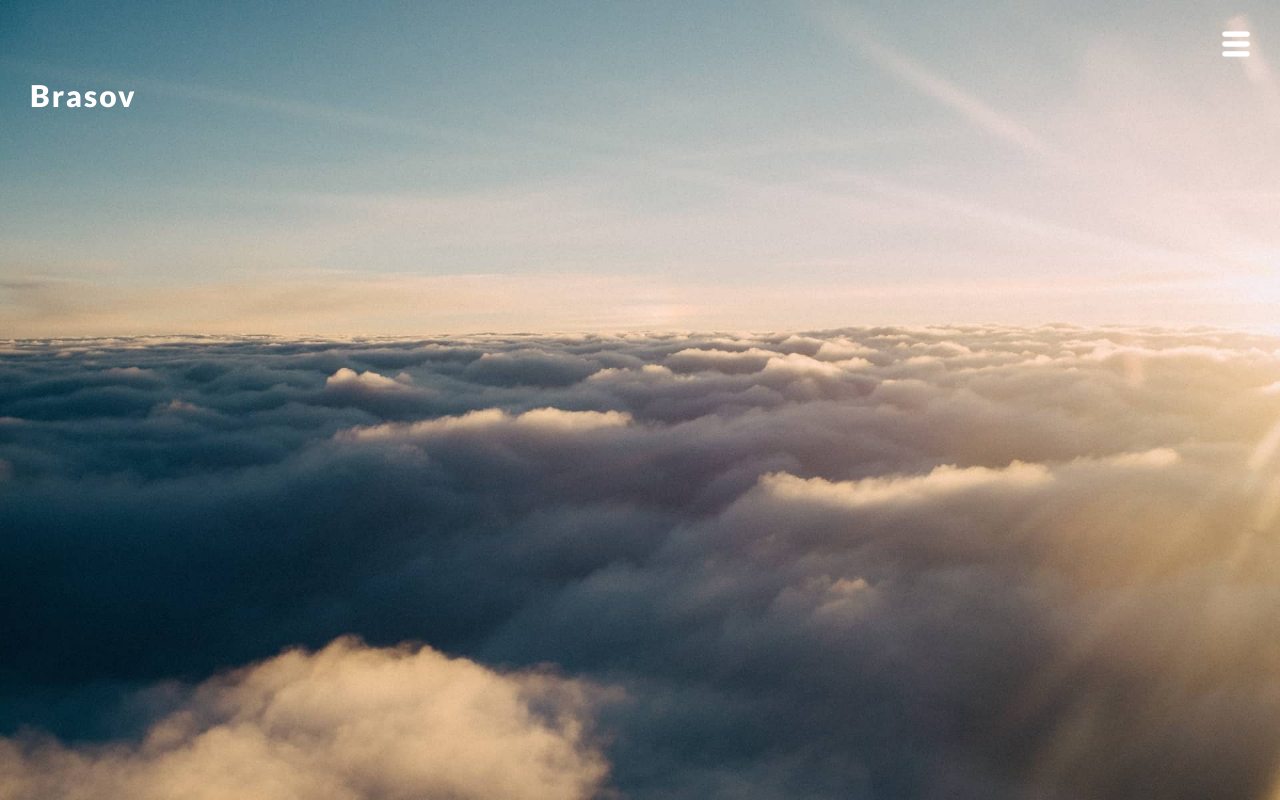
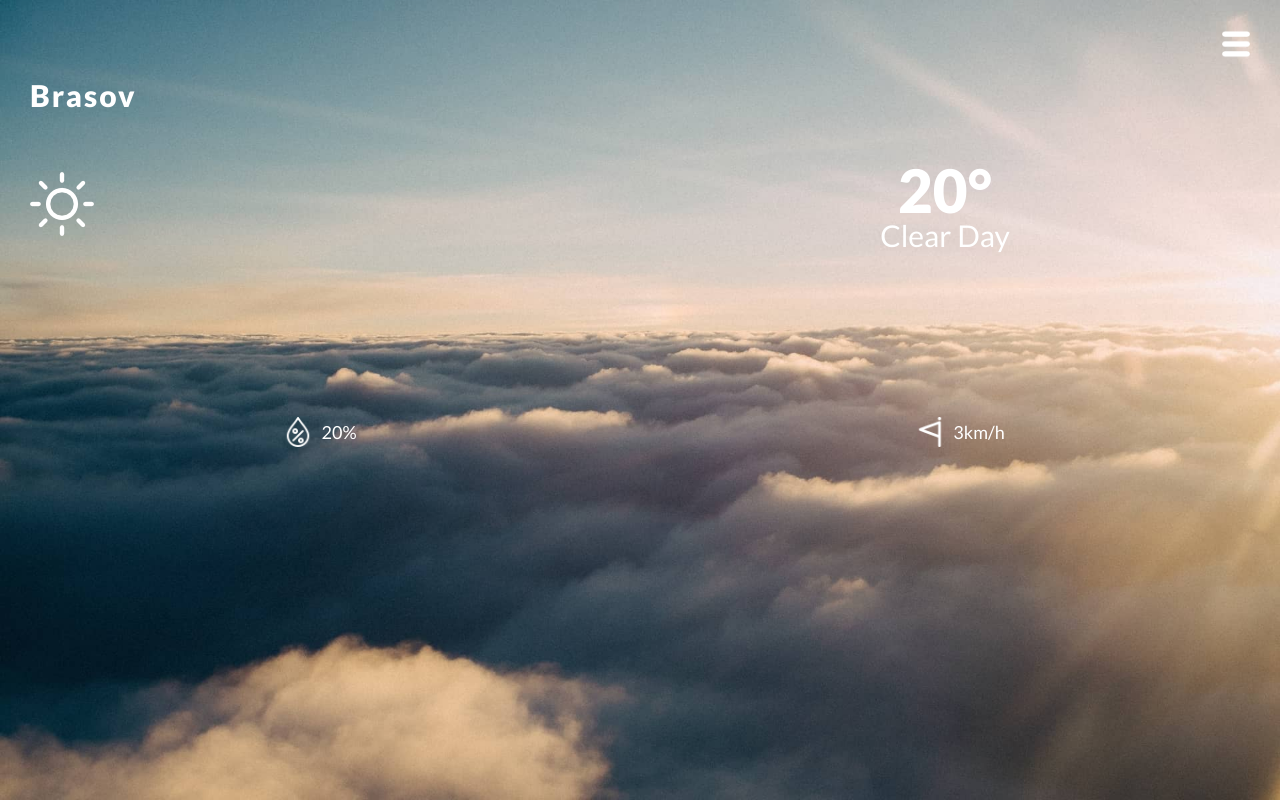
Before and after one commit to ac-asks/weather-app, a plain HTML site: page Resources/index.html in a window 1280 px wide. Drawn offline with Linux system fonts and the light colour scheme.

Commit message:
practised flexbox and used it in the icons

```diff
--- a/Resources/index.html
+++ b/Resources/index.html
@@ -32,9 +32,33 @@
         <!-- current weather section -->
         <section id="current-day-weather-container">
             <h1 class="location-label">Brasov</h1>
+
+            <div class="flex-container" id="temperature-summary-container">
+                <div>
+                    <img src="./assets/images/summary-icons/clear-day-white.png" alt="Summary Icon">
+                </div>
+
+                <div>
+                    <h1 id="degrees-label">20&#176;</h1>
+                    <p id="summary-label">Clear Day</p>
+                </div>
+
+            </div>
+
+            <div class="flex-container" id="humidity-wind-container">
+                <div>
+                        <img class="icon-sm-30" src="./assets/images/icons/humidity.png" alt="Summary Icon">
+                        <span>20%</span>
+                </div>
+
+                <div>
+                    <img class="icon-sm-30" src="./assets/images/icons/wind-speed-flag.png" alt="Summary Icon">
+                    <span>3km/h</span>
+                </div>
+
         </section>
 
-        </main>
+    </main>
     <script src="./scripts/index.js"></script>
 </body>
 </html>
--- a/Resources/style/index.css
+++ b/Resources/style/index.css
@@ -105,7 +105,7 @@ table {
 	transition: 0s;
 }
 
-/* ================================ General used Classes ================================ */
+/* ================================ Generally used Classes ================================ */
 
 .center {
     position: absolute;
@@ -140,6 +140,58 @@ table {
 
 .icon-sm-30 { /* defaults icons to 28 pixels */
     width: 30px;
+}
+
+.flex-container{
+    display: flex;
+    width: 100%;
+}
+
+.flex-container > *{ /* select all and make all children inherit this using > * */
+    flex-grow: 1;
+    flex-shrink: 1;
+    flex-basis: 0; /* same as flex 1 1 0 */
+
+}
+
+#temperature-summary-container {
+    align-items: center;
+}
+
+#temperature-summary-container>div:nth-child(2){
+    /* select the container, then direct child with the div tag, then from all of these leaves, select
+    the second one */
+    text-align: center;
+
+}
+
+/* humidity section */
+#humidity-wind-container {
+    position: absolute;
+    bottom: 30px;
+    left: 0;
+    text-align: center;
+}
+
+#humidity-wind-container>div img {
+    vertical-align: middle;
+    position: relative;
+    top: -3px;
+    margin-right: 5px;
+}
+
+#humidity-wind-container>div span {
+    font-size: 18px;
+}
+
+/* the font */
+#degrees-label {
+    font-size: 60px;
+    font-weight: 900;
+}
+
+#summary-label{
+    font-size: 30px;
 }
 
 /* ================================ Menu Button================================= */
```
Also changed, not shown: Resources/flexbox.html (added, +58 -0 lines).
